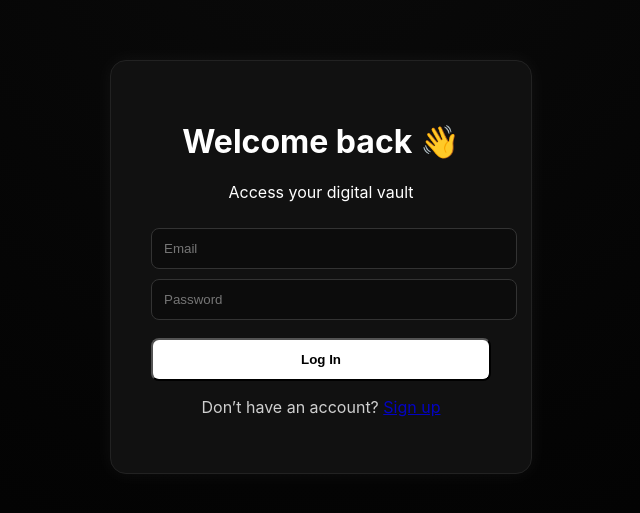
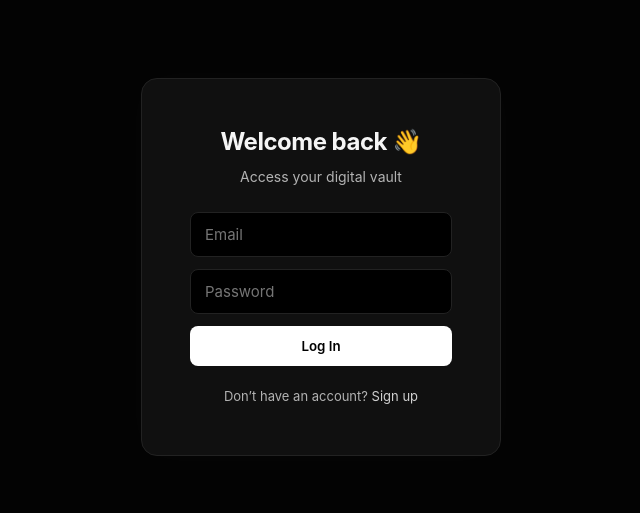
Before and after one commit to emirusmaximus/after-me-starter, a Next.js app: page /login in a window 1280 px wide. Shown: the part 133-646 px from the top of the page, without its empty margins (319-959 px from the left). Built offline with nearby package versions, Linux system fonts and the light colour scheme; no server answers.

Commit message:
Update globals.css

```diff
--- a/app/globals.css
+++ b/app/globals.css
@@ -1,172 +1,302 @@
-:root {
-  --bg:#050505;
-  --bg-2:#0a0a0a;
-  --surface:#101010;
-  --border:rgba(255,255,255,0.08);
-  --text:#ffffff;
-  --muted:rgba(255,255,255,0.55);
+/* ───────────────────────────────
+   🌙 After.Me Global Styles
+   Designed for a dark, premium aesthetic
+   ─────────────────────────────── */
+
+/* === RESET === */
+* {
+  margin: 0;
+  padding: 0;
+  box-sizing: border-box;
 }
 
-html,body{margin:0;padding:0;font-family:-apple-system,Segoe UI,Roboto,Helvetica,Arial,sans-serif;background:var(--bg);color:var(--text);-webkit-font-smoothing:antialiased;}
-.container{width:min(960px,92%);margin:0 auto}
-
-/* Navbar */
-.navbar{position:sticky;top:0;z-index:50;backdrop-filter:blur(10px);background:rgba(0,0,0,0.85);border-bottom:1px solid var(--border);}
-.navbar-inner{height:68px;display:flex;align-items:center;justify-content:space-between}
-.brand{display:flex;align-items:center;gap:10px;font-weight:800;}
-.brand-badge{width:28px;height:28px;overflow:hidden;border-radius:6px}
-.btn{padding:10px 16px;border:1px solid var(--border);border-radius:10px;color:#fff;background:transparent;transition:all .2s}
-.btn:hover{border-color:rgba(255,255,255,0.25);transform:translateY(-1px)}
-.btn--light{background:#fff;color:#000;border-color:#fff}
-.btn--light:hover{transform:translateY(-1px) scale(1.02)}
-.pulse{animation:pulse 2.2s ease-in-out infinite}
-@keyframes pulse{
-  0%,100%{box-shadow:0 0 0 0 rgba(255,255,255,0.25);}
-  50%{box-shadow:0 0 12px 6px rgba(255,255,255,0);}
+html, body {
+  width: 100%;
+  height: 100%;
+  font-family: "Inter", "SF Pro Display", -apple-system, BlinkMacSystemFont, sans-serif;
+  background-color: #030303;
+  color: #f5f5f5;
+  overflow-x: hidden;
 }
 
-/* Hero */
-.hero{padding:64px 0 32px;text-align:center}
-.eyebrow{display:inline-flex;gap:8px;align-items:center;font-size:13px;color:var(--muted);border:1px solid var(--border);padding:5px 10px;border-radius:999px;margin-bottom:14px}
-.dot{width:8px;height:8px;border-radius:50%;background:#fff}
-.title{font-weight:800;font-size:clamp(32px,5vw,56px);line-height:1.1;margin:8px 0}
-.subtitle{color:var(--muted);max-width:640px;margin:0 auto}
-.cta{margin-top:20px;display:flex;gap:10px;justify-content:center;flex-wrap:wrap}
-.quote-top{margin-top:28px;font-size:20px;font-weight:600;opacity:.9}
-.quote-top small{display:block;font-size:15px;color:var(--muted);margin-top:4px}
+/* === GLOBAL VARIABLES === */
+:root {
+  --bg: #030303;
+  --fg: #f5f5f5;
+  --card: #101010;
+  --border: #222;
+  --accent: #ffffff;
+  --accent-dim: rgba(255, 255, 255, 0.1);
+  --transition: all 0.3s ease;
+}
 
-/* Stats */
-.section{padding:36px 0}
-.stats{display:grid;grid-template-columns:repeat(3,1fr);gap:12px;text-align:center}
-.kpi b{display:block;font-size:38px;font-weight:800}
-.kpi span{color:var(--muted);font-size:15px}
+/* === TEXT SELECTION === */
+::selection {
+  background: #fff;
+  color: #000;
+}
 
-/* Steps */
-.hr{height:1px;background:var(--border);margin:28px 0}
-.steps{border:1px solid var(--border);border-radius:14px;background:var(--surface);max-width:800px;margin:0 auto;overflow:hidden}
-.step{padding:16px 20px;border-bottom:1px solid var(--border);text-align:left}
-.step:last-child{border-bottom:none}
-.step h4{margin:0 0 6px;font-size:18px}
-.step p{margin:0;color:var(--muted)}
+/* === TYPOGRAPHY === */
+h1, h2, h3, h4, h5, h6 {
+  font-weight: 700;
+  letter-spacing: -0.5px;
+}
 
-/* Footer */
-.footer{display:flex;justify-content:space-between;gap:16px;flex-wrap:wrap;border-top:1px solid var(--border);padding:22px 0;color:var(--muted)}
-.footer a{color:#fff}
+p {
+  line-height: 1.6;
+  color: rgba(255, 255, 255, 0.85);
+}
 
-/* Animations */
-.fade-in{animation:fadein 1s ease-out forwards}
-@keyframes fadein{from{opacity:0;transform:translateY(20px)}to{opacity:1;transform:translateY(0)}}
+/* === LINKS === */
+a {
+  color: var(--accent);
+  text-decoration: none;
+  transition: var(--transition);
+}
+a:hover {
+  opacity: 0.8;
+}
 
-@media(max-width:900px){
-  .stats{grid-template-columns:1fr}
-  .kpi b{font-size:34px}
+/* === BUTTONS === */
+button {
+  font-family: inherit;
+  cursor: pointer;
+  transition: var(--transition);
 }
-.auth-page, .dashboard {
-  min-height: 100vh;
+
+/* === FORMS === */
+input, textarea {
+  font-family: inherit;
+  font-size: 15px;
+  outline: none;
+  border: 1px solid var(--border);
+  background: #000;
+  color: var(--fg);
+  border-radius: 8px;
+  padding: 12px 14px;
+  width: 100%;
+  transition: var(--transition);
+}
+input:focus, textarea:focus {
+  border-color: var(--accent);
+}
+
+/* === AUTH PAGES === */
+.auth-page {
   display: flex;
   justify-content: center;
   align-items: center;
-  background: radial-gradient(circle at top, #0a0a0a, #000);
-  color: #fff;
+  min-height: 100vh;
+  background: var(--bg);
 }
 
 .auth-card {
-  background: #111;
-  border: 1px solid #222;
+  background: var(--card);
+  padding: 48px;
   border-radius: 16px;
-  padding: 40px;
-  width: 340px;
+  border: 1px solid var(--border);
+  width: 360px;
   text-align: center;
-  box-shadow: 0 0 20px rgba(255,255,255,0.05);
-  animation: fadeUp 0.6s ease;
+  box-shadow: 0 0 40px rgba(255, 255, 255, 0.02);
+  animation: fadeIn 0.8s ease;
 }
 
-.auth-card input {
-  width: 100%;
-  padding: 12px;
-  margin-top: 10px;
-  border-radius: 8px;
-  border: 1px solid #333;
-  background: #0c0c0c;
-  color: #fff;
+.auth-card h1 {
+  font-size: 24px;
+  margin-bottom: 10px;
+}
+
+.auth-card p {
+  font-size: 14px;
+  opacity: 0.8;
+}
+
+.auth-card form {
+  margin-top: 24px;
+  display: flex;
+  flex-direction: column;
+  gap: 12px;
 }
 
 .auth-card button {
-  margin-top: 18px;
-  width: 100%;
+  background: var(--accent);
+  color: #000;
+  border: none;
+  border-radius: 8px;
   padding: 12px;
-  border-radius: 8px;
-  background: #fff;
-  color: #000;
   font-weight: 600;
-  cursor: pointer;
-  transition: 0.2s;
 }
 
 .auth-card button:hover {
-  transform: scale(1.03);
+  opacity: 0.8;
 }
 
-.switch { margin-top: 16px; opacity: 0.8; }
-.error { color: #ff6b6b; margin-top: 10px; }
+.auth-card .error {
+  margin-top: 10px;
+  color: #ff6b6b;
+  font-size: 13px;
+}
 
-.dash-header {
+.auth-card .switch {
+  margin-top: 20px;
+  font-size: 13px;
+  opacity: 0.8;
+}
+
+/* === DASHBOARD === */
+.dashboard-wrapper {
+  max-width: 1000px;
+  margin: 0 auto;
+  padding: 40px 20px 100px;
+  animation: fadeIn 0.8s ease;
+}
+
+.dashboard-nav {
   display: flex;
   justify-content: space-between;
   align-items: center;
-  padding: 40px 60px;
+  margin-bottom: 40px;
 }
 
-.vault {
+.logo {
+  font-size: 20px;
+  font-weight: 700;
+}
+
+.logout {
+  background: none;
+  border: 1px solid #444;
+  color: var(--fg);
+  padding: 8px 16px;
+  border-radius: 8px;
+}
+.logout:hover {
+  background: #fff;
+  color: #000;
+}
+
+/* === HERO === */
+.hero-section {
+  text-align: center;
+  margin-bottom: 60px;
+}
+.hero-section h1 {
+  font-size: 36px;
+  margin-bottom: 12px;
+}
+.hero-section .tagline {
+  font-size: 16px;
+  opacity: 0.75;
+}
+
+/* === PLANS === */
+.plans-section {
+  text-align: center;
+  margin-top: 40px;
+}
+.plans-section h2 {
+  font-size: 24px;
+  margin-bottom: 20px;
+}
+.plans-grid {
+  display: grid;
+  grid-template-columns: repeat(auto-fit, minmax(260px, 1fr));
+  gap: 24px;
+  margin-top: 20px;
+}
+.plan-card {
+  background: var(--card);
+  border: 1px solid var(--border);
+  border-radius: 16px;
+  padding: 28px 20px;
+  transition: var(--transition);
+}
+.plan-card:hover {
+  transform: translateY(-6px);
+  box-shadow: 0 0 25px rgba(255, 255, 255, 0.05);
+}
+.plan-card.highlight {
+  border: 1px solid var(--accent);
+  background: linear-gradient(180deg, #111, #000);
+}
+.plan-card h3 {
+  font-size: 18px;
+  margin-bottom: 8px;
+}
+.plan-card p {
+  font-size: 14px;
+  opacity: 0.7;
+  min-height: 40px;
+}
+.upgrade-btn {
+  margin-top: 16px;
+  background: #fff;
+  color: #000;
+  border: none;
+  border-radius: 8px;
+  padding: 10px 20px;
+  font-weight: 600;
+}
+.upgrade-btn:hover {
+  opacity: 0.8;
+}
+
+/* === VAULT === */
+.vault-section {
   text-align: center;
   margin-top: 80px;
 }
-
-@keyframes fadeUp {
-  from { opacity: 0; transform: translateY(20px); }
-  to { opacity: 1; transform: translateY(0); }
+.vault-section h2 {
+  font-size: 22px;
+  margin-bottom: 8px;
 }
-.choose-username .auth-card {
-  background: #111;
-  border: 1px solid #222;
-  border-radius: 16px;
-  padding: 40px;
-  width: 360px;
-  text-align: center;
+.vault-section p {
+  opacity: 0.7;
+}
+.new-message {
+  margin-top: 16px;
+  background: transparent;
+  color: var(--fg);
+  border: 1px solid var(--fg);
+  border-radius: 8px;
+  padding: 10px 20px;
+  font-weight: 500;
+}
+.new-message:hover {
+  background: var(--fg);
+  color: #000;
 }
 
-.plan-grid {
-  display: grid;
-  grid-template-columns: repeat(auto-fit, minmax(220px, 1fr));
-  gap: 20px;
-  margin-top: 20px;
+/* === FOOTER === */
+.dashboard-footer {
+  text-align: center;
+  margin-top: 100px;
+  opacity: 0.6;
+  font-size: 13px;
 }
 
-.plan-card {
-  background: #111;
-  border: 1px solid #222;
-  border-radius: 16px;
-  padding: 24px;
-  transition: all 0.3s ease;
-  cursor: pointer;
+/* === ANIMATIONS === */
+@keyframes fadeIn {
+  from {
+    opacity: 0;
+    transform: translateY(10px);
+  }
+  to {
+    opacity: 1;
+    transform: translateY(0);
+  }
 }
 
-.plan-card:hover {
-  transform: translateY(-4px);
-  box-shadow: 0 0 20px rgba(255,255,255,0.06);
+/* === RESPONSIVE === */
+@media (max-width: 600px) {
+  .auth-card {
+    width: 90%;
+    padding: 32px;
+  }
+  .hero-section h1 {
+    font-size: 28px;
+  }
+  .plans-grid {
+    grid-template-columns: 1fr;
+  }
 }
-
-.plan-card.active {
-  border-color: #fff;
-  box-shadow: 0 0 25px rgba(255,255,255,0.08);
-}
-
-.plan-card .btn {
-  margin-top: 12px;
-  width: 100%;
-  background: #fff;
-  color: #000;
-  border-radius: 8px;
-  padding: 10px;
-  font-weight: 600;
-}
```
